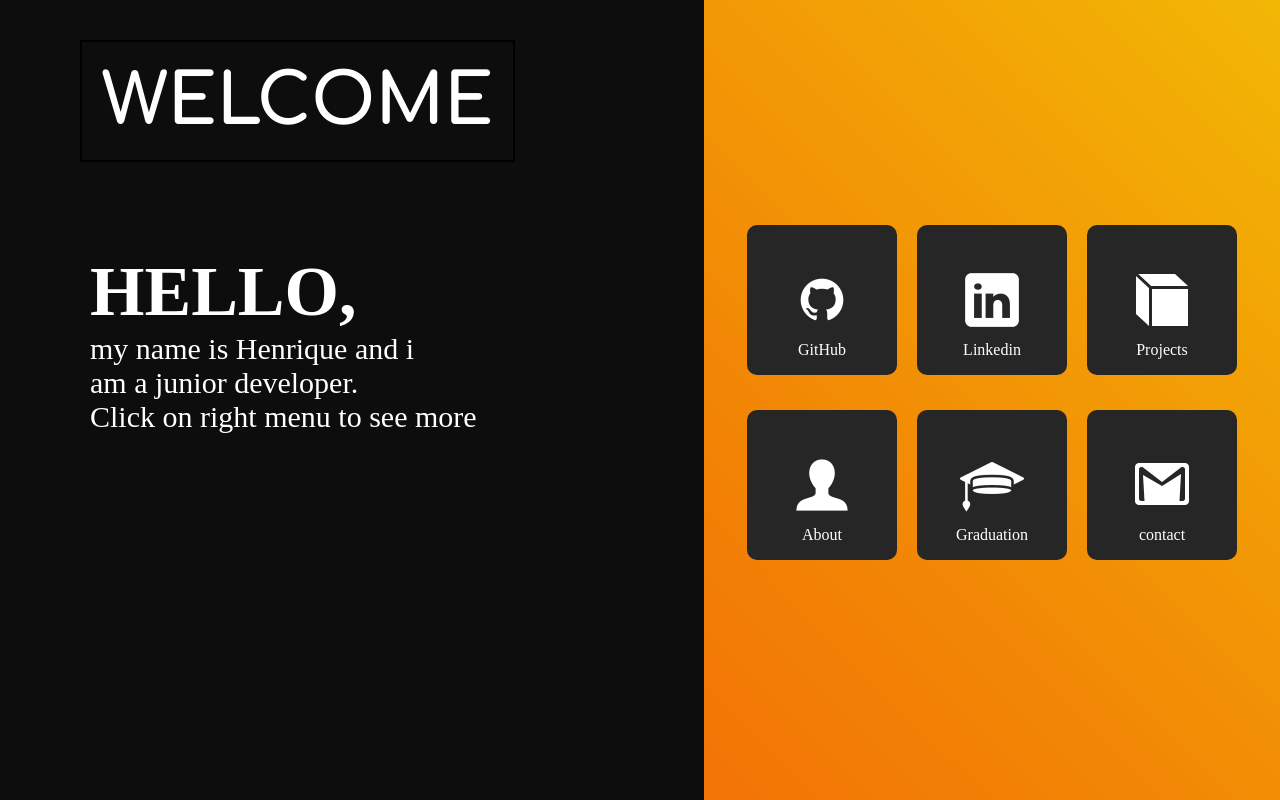
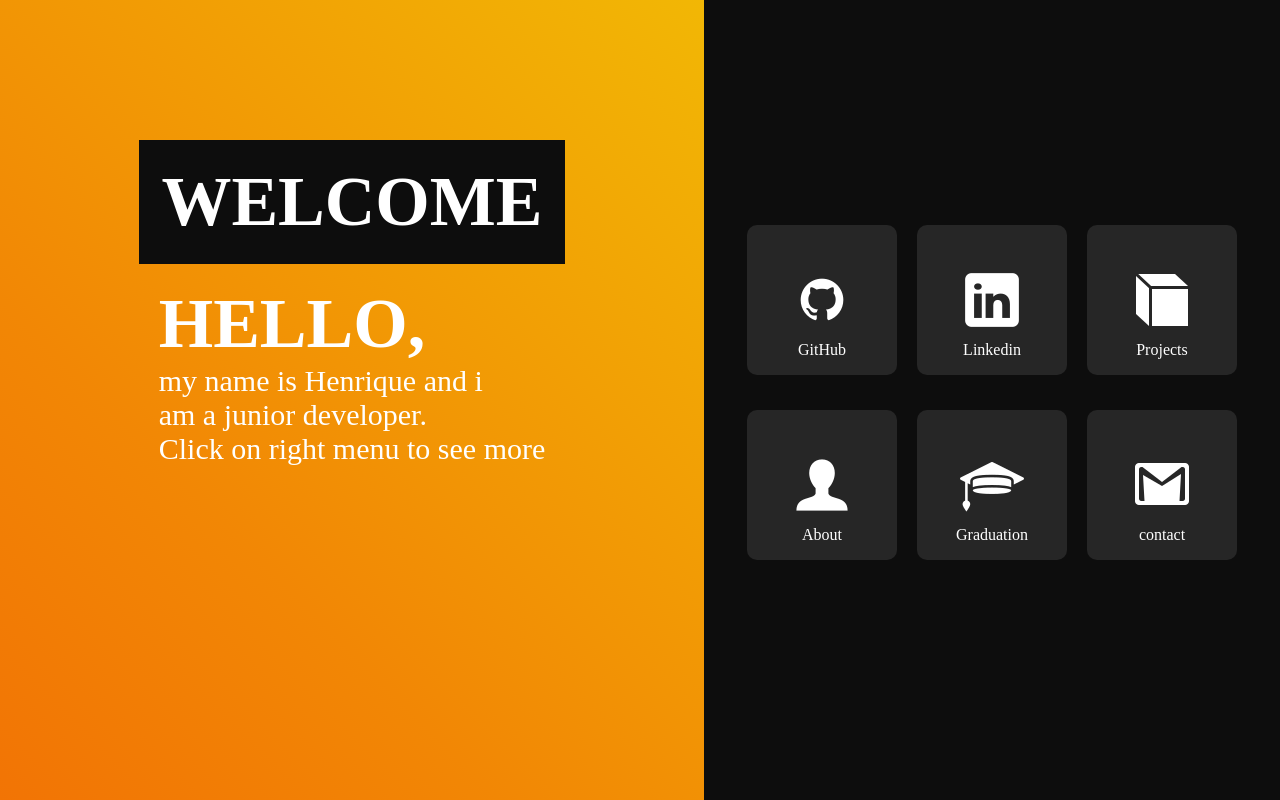
Before and after one commit to retr0lbb/portifolio, a plain HTML site: page index.html in a window 1280 px wide. Drawn offline with Linux system fonts and the light colour scheme.

Commit message:
minor designe changes

```diff
--- a/css/style.css
+++ b/css/style.css
@@ -3,9 +3,10 @@
     margin: 0;
     box-sizing: border-box;
 }
-
+html{
+    font-family: 'Times New Roman', Times, serif;
+}
 h1{
-    font-family: 'Comfortaa', cursive;
     font-size: 50px;
     font-style: normal;
     color: white;
@@ -20,33 +21,39 @@ body{
 
 }
 .portrail{
-    width: 50%;
     height: 100%;
-    background-color: #0D0D0D;
+
 }
 .esq{
     width: 55%;
+    display: flex;
+    flex-direction: column;
     justify-content: baseline;
     align-items: baseline;
+    background-image: linear-gradient(45deg, #F27405,#F28705,#F29F05,#F2B705);
+
 }
 .title{
     width: fit-content;
     height: fit-content;
-    border: 2px solid black;
+    background-color: #0D0D0D;
+    border: 2px solid #0D0D0D;
     padding: 20px;
-    margin-top: 40px;
-    margin-left: 80px;
     color: white;
+    margin: 0 auto;
+    margin-top: 140px;
+
 }
 .text{
-    margin-left: 80px;
-    margin-top: 5em;
-    padding:10px;
+    margin-top: 20px;
+    display: grid;
+    place-self: center;
 
 }
 #texti{
     font-size: 30px;
     color: white;
+    font-family: 'Latin';
 }
 strong{
     font-size: 70px;
@@ -57,8 +64,7 @@ strong{
     justify-content: center;
     width: 45%;
 
-    background-image: linear-gradient(45deg, #F27405,#F28705,#F29F05,#F2B705);
-
+    background-color: #0D0D0D;
 
 }
 
```
